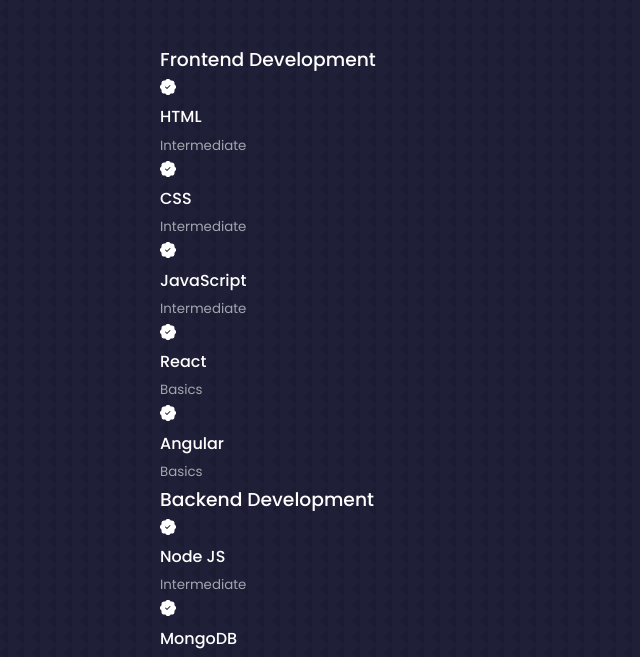
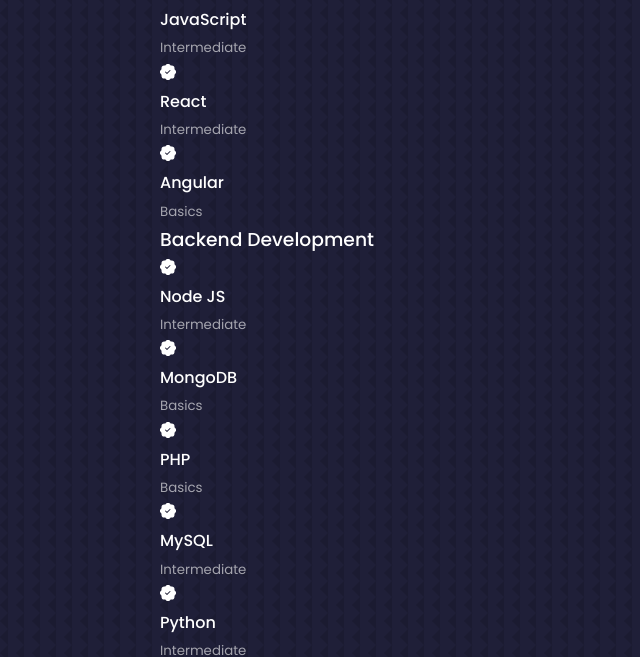
Before and after one commit to Asterdev-03/react-portfolio, a React (Create React App) app: page / in a window 1280 px wide. Shown: the part 2203-2860 px from the top of the page, without its empty margins (0-640 px from the left). Built offline with nearby package versions, Linux system fonts and the light colour scheme.

Commit message:
updated css files

```diff
--- a/src/components/experience/experience.jsx
+++ b/src/components/experience/experience.jsx
@@ -14,7 +14,7 @@
           <h3>Frontend Development</h3>
           <div className="experience__content">
             <article className='experience__details'>
-              <BsPatchCheckFill />
+              <BsPatchCheckFill className='experience__details-icon' />
               <div>
                 <h4>HTML</h4>
                 <small className='text-light'>Intermediate</small>
@@ -22,7 +22,7 @@
             </article>
 
             <article className='experience__details'>
-              <BsPatchCheckFill />
+              <BsPatchCheckFill className='experience__details-icon' />
               <div>
                 <h4>CSS</h4>
                 <small className='text-light'>Intermediate</small>
@@ -30,7 +30,7 @@
             </article>
 
             <article className='experience__details'>
-              <BsPatchCheckFill />
+              <BsPatchCheckFill className='experience__details-icon' />
               <div>
                 <h4>JavaScript</h4>
                 <small className='text-light'>Intermediate</small>
@@ -38,15 +38,15 @@
             </article>
 
             <article className='experience__details'>
-              <BsPatchCheckFill />
+              <BsPatchCheckFill className='experience__details-icon' />
               <div>
                 <h4>React</h4>
-                <small className='text-light'>Basics</small>
+                <small className='text-light'>Intermediate</small>
               </div>
             </article>
 
             <article className='experience__details'>
-              <BsPatchCheckFill />
+              <BsPatchCheckFill className='experience__details-icon' />
               <div>
                 <h4>Angular</h4>
                 <small className='text-light'>Basics</small>
@@ -59,7 +59,7 @@
           <h3>Backend Development</h3>
           <div className="experience__content">
             <article className='experience__details'>
-              <BsPatchCheckFill />
+              <BsPatchCheckFill className='experience__details-icon' />
               <div>
                 <h4>Node JS</h4>
                 <small className='text-light'>Intermediate</small>
@@ -67,7 +67,7 @@
             </article>
 
             <article className='experience__details'>
-              <BsPatchCheckFill />
+              <BsPatchCheckFill className='experience__details-icon' />
               <div>
                 <h4>MongoDB</h4>
                 <small className='text-light'>Basics</small>
@@ -75,7 +75,15 @@
             </article>
 
             <article className='experience__details'>
-              <BsPatchCheckFill />
+              <BsPatchCheckFill className='experience__details-icon' />
+              <div>
+                <h4>PHP</h4>
+                <small className='text-light'>Basics</small>
+              </div>
+            </article>
+
+            <article className='experience__details'>
+              <BsPatchCheckFill className='experience__details-icon' />
               <div>
                 <h4>MySQL</h4>
                 <small className='text-light'>Intermediate</small>
@@ -83,7 +91,7 @@
             </article>
 
             <article className='experience__details'>
-              <BsPatchCheckFill />
+              <BsPatchCheckFill className='experience__details-icon' />
               <div>
                 <h4>Python</h4>
                 <small className='text-light'>Intermediate</small>
--- a/src/index.css
+++ b/src/index.css
@@ -59,7 +59,6 @@
 
 section {
     margin-top: 8rem;
-    height: 100vh;
 }
 
 section > h2 , section > h5 {
```
